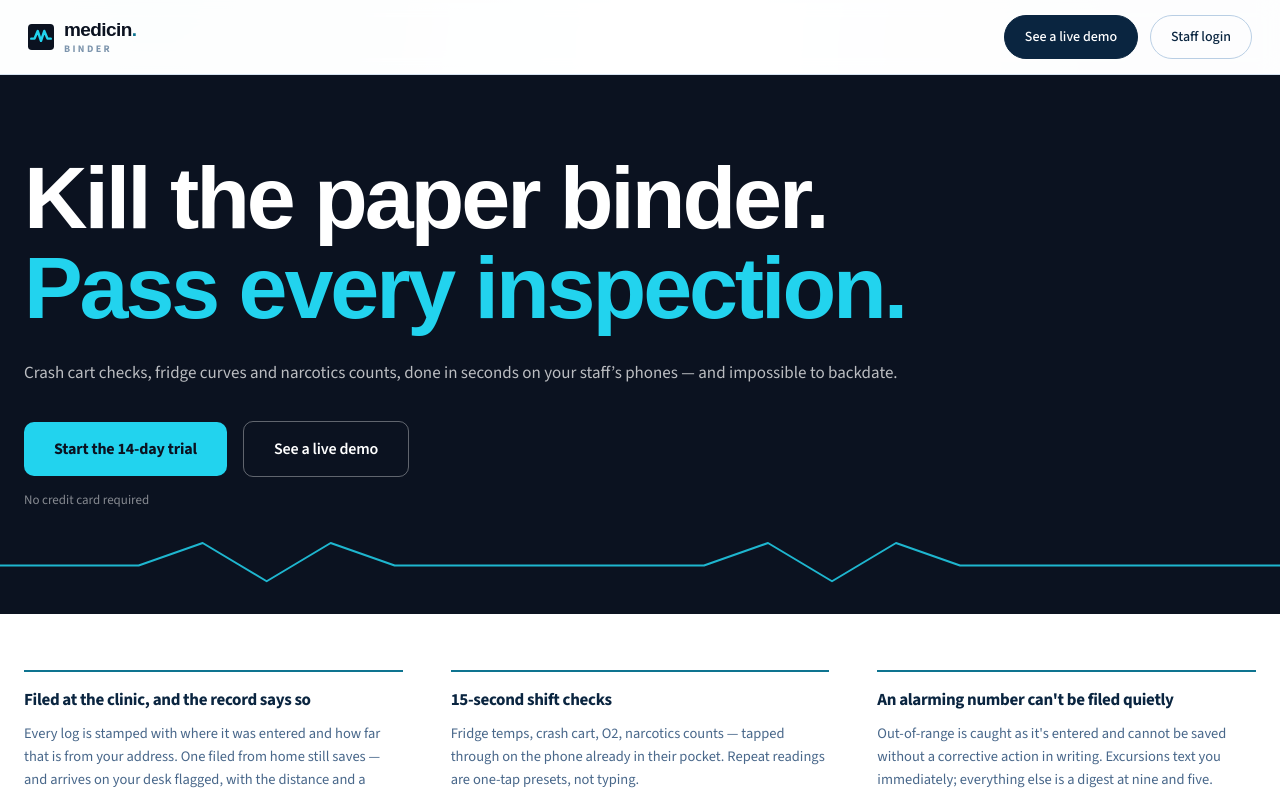
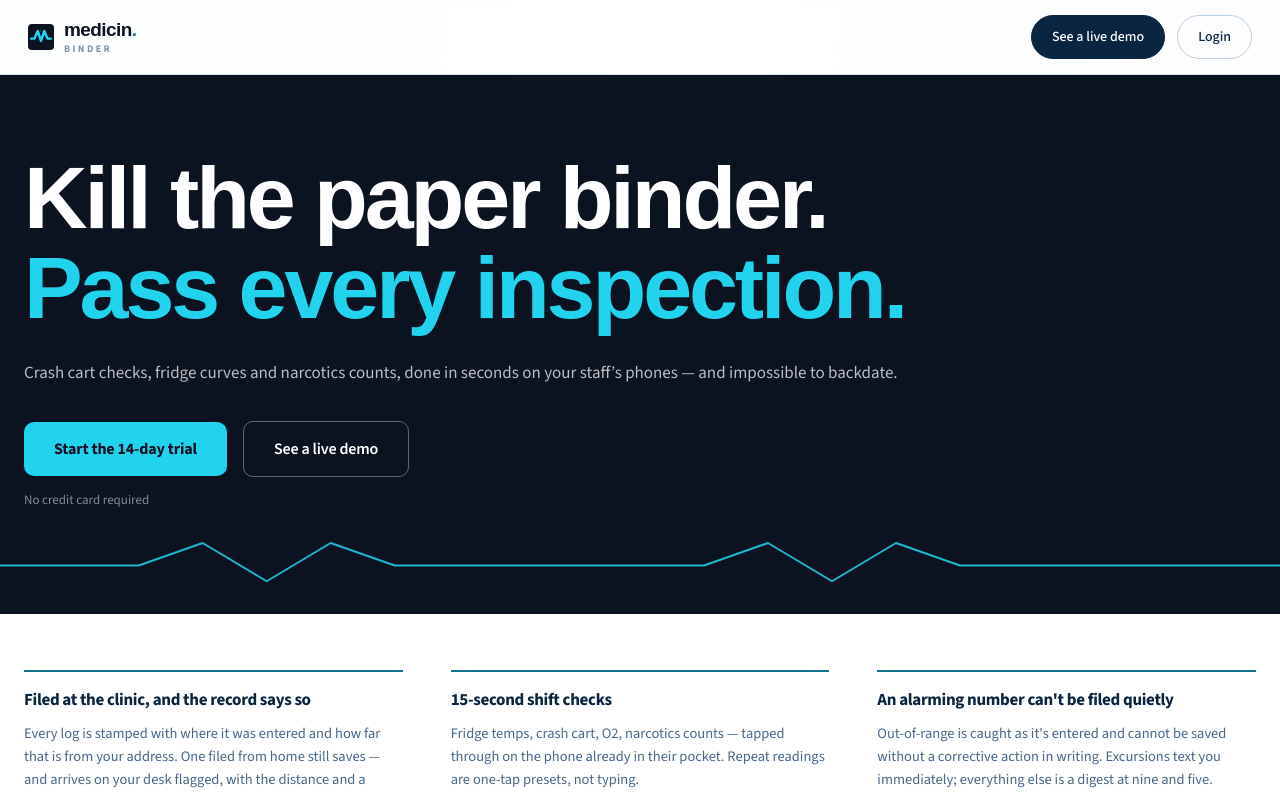
Before and after one commit to abhilashbuch-rgb/urgentcarechat, a Next.js app: page / in a window 1280 px wide. Shown: the top 795 px of the page. Built offline with nearby package versions, Linux system fonts and the light colour scheme; a web font is replaced by a local one.

Commit message:
Shorten to just "Login"

```diff
--- a/app/page.tsx
+++ b/app/page.tsx
@@ -108,7 +108,7 @@ export default function LandingPage() {
           </div>
           <nav className="lp-nav-links">
             <a href="/demo">See a live demo</a>
-            <a href="/staff/signin">Staff login</a>
+            <a href="/staff/signin">Login</a>
           </nav>
         </div>
       </header>
```
